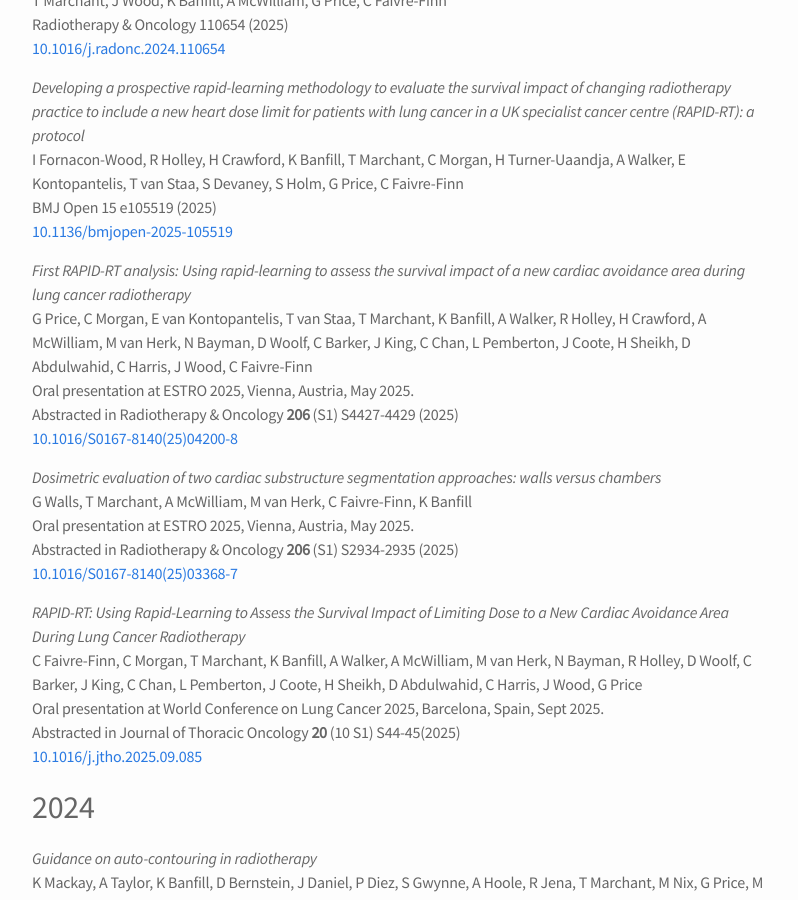
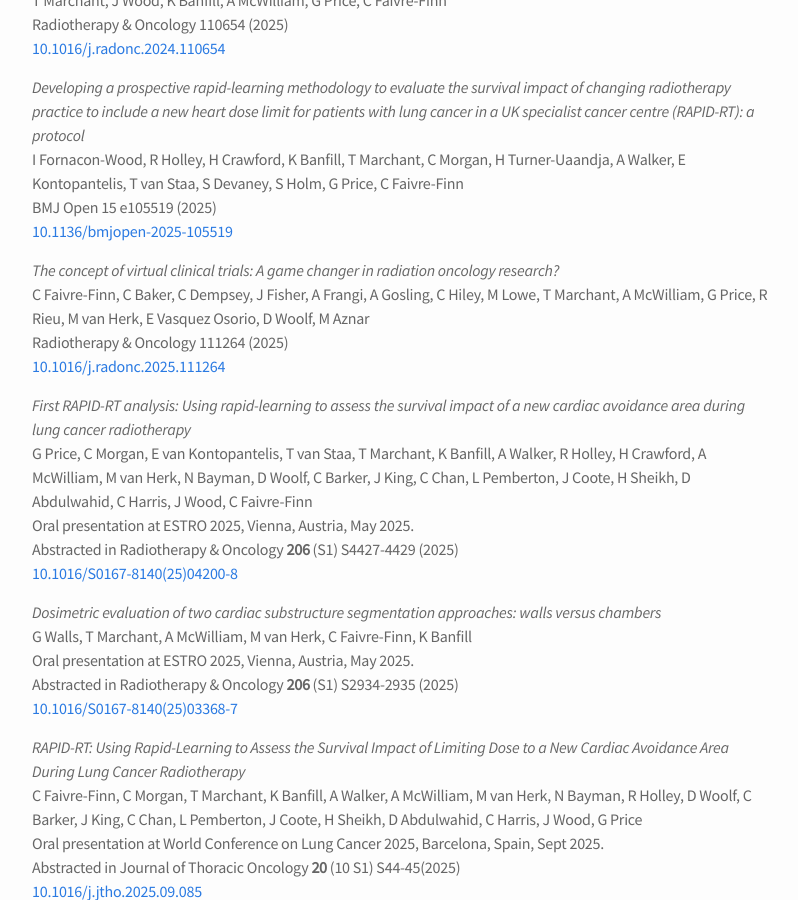
Before and after one commit to temarchant/researchprofile, a Jekyll site: the page built from 02_publications.md, in a window 1280 px wide and 900 px high, scrolled down 365 px. Shown: the whole window, without its empty margins (238-1036 px from the left). Built offline with Jekyll 4.4.1, drawn with Linux system fonts in a browser that asks for light colours.

Commit message:
Add publication on virtual clinical trials
Added a new publication entry on virtual clinical trials in radiation oncology.

```diff
--- a/02_publications.md
+++ b/02_publications.md
@@ -23,6 +23,11 @@ Radiotherapy & Oncology 110654 (2025)
 I Fornacon-Wood, R Holley, H Crawford, K Banfill, T Marchant, C Morgan, H Turner-Uaandja, A Walker, E Kontopantelis, T van Staa, S Devaney, S Holm, G Price, C Faivre-Finn
 BMJ Open 15 e105519 (2025)
 [10.1136/bmjopen-2025-105519](https://doi.org/10.1136/bmjopen-2025-105519)
+
+*The concept of virtual clinical trials: A game changer in radiation oncology research?*
+C Faivre-Finn, C Baker, C Dempsey, J Fisher, A Frangi, A Gosling, C Hiley, M Lowe, T Marchant, A McWilliam, G Price, R Rieu, M van Herk, E Vasquez Osorio, D Woolf, M Aznar
+Radiotherapy & Oncology 111264 (2025)
+[10.1016/j.radonc.2025.111264](https://doi.org/10.1016/j.radonc.2025.111264)
 
 *First RAPID-RT analysis: Using rapid-learning to assess the survival impact of a new cardiac avoidance area during lung cancer radiotherapy*
 G Price, C Morgan, E van Kontopantelis, T van Staa, T Marchant, K Banfill, A Walker, R Holley, H Crawford, A McWilliam, M van Herk, N Bayman, D Woolf, C Barker, J King, C Chan, L Pemberton, J Coote, H Sheikh, D Abdulwahid, C Harris, J Wood, C Faivre-Finn
```
